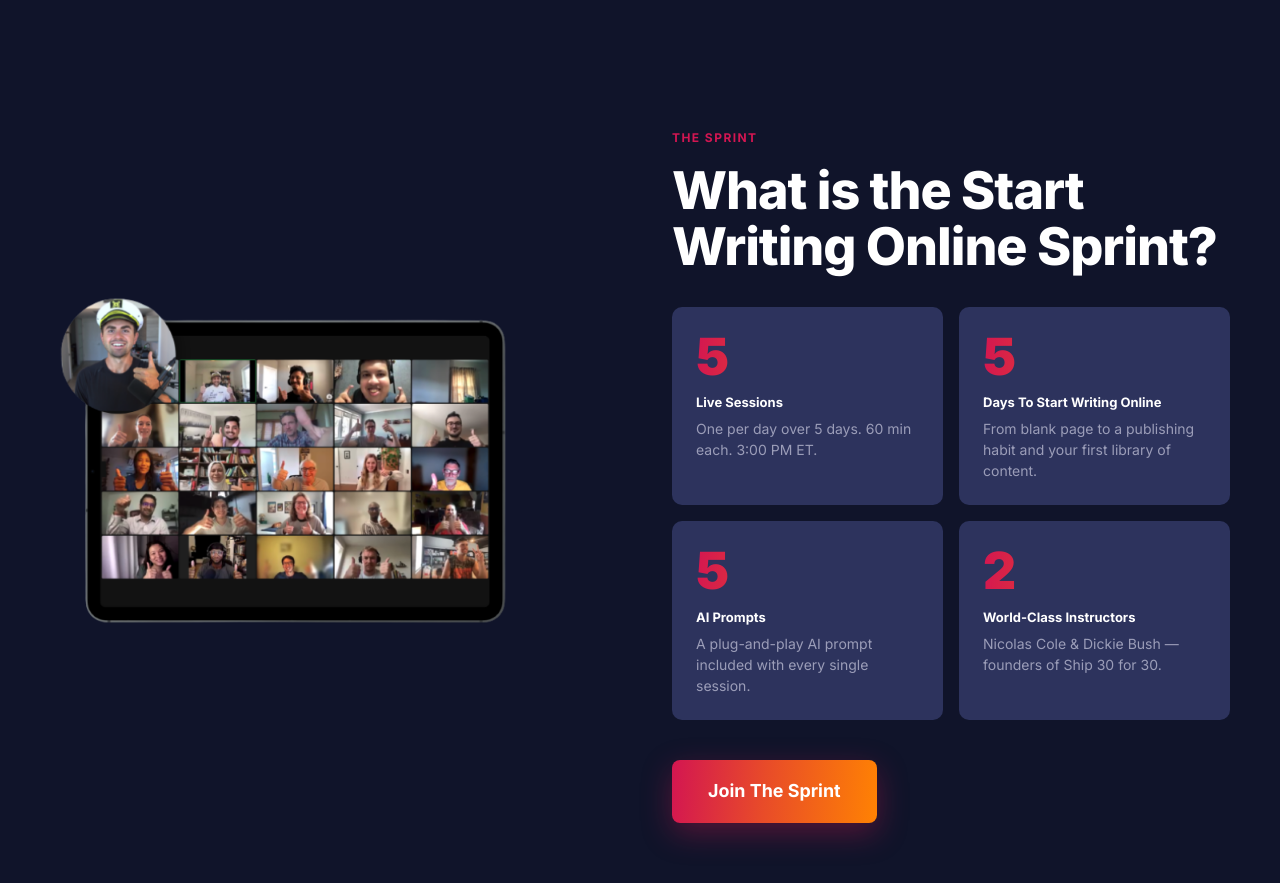
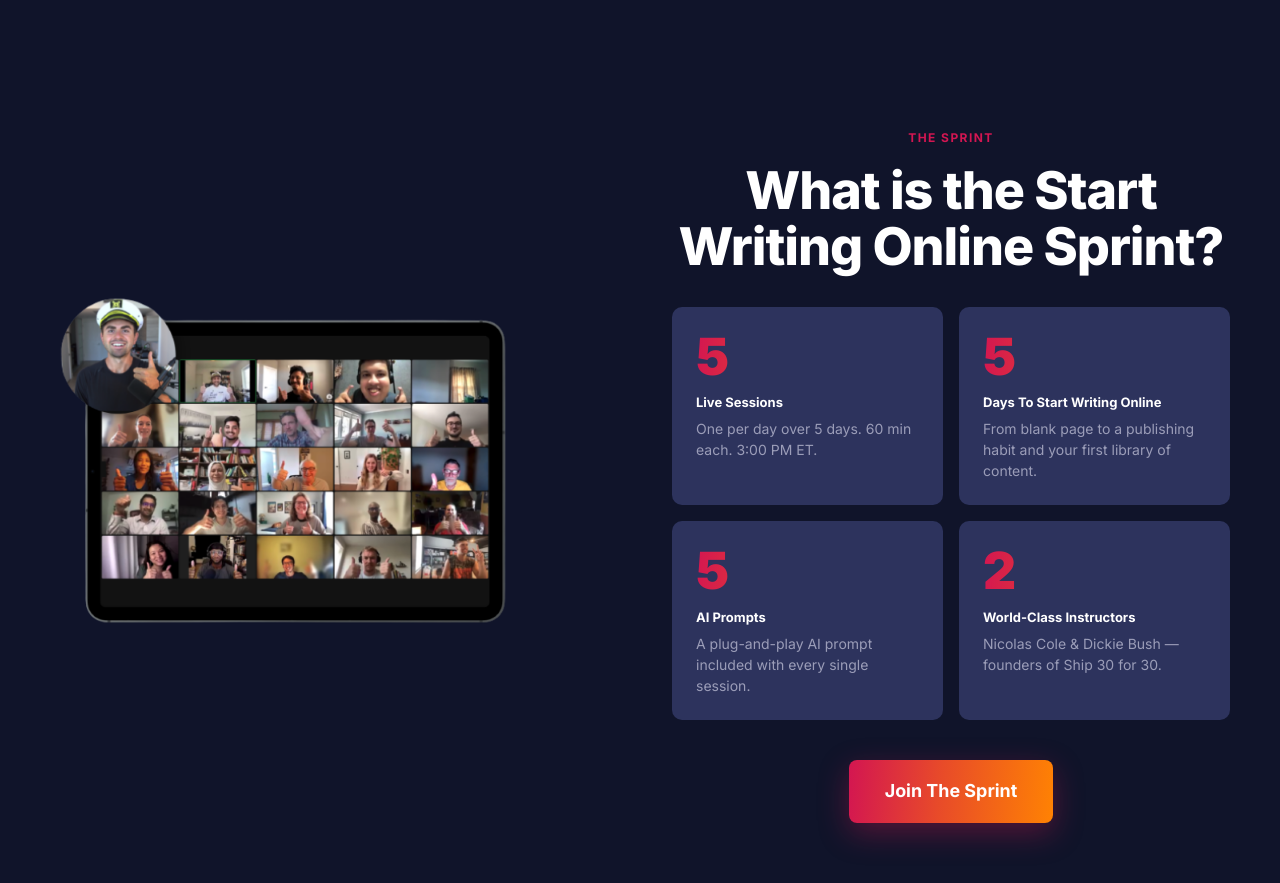
Before and after one commit to jtzack/swo-sprint, a React (Vite) app: page / in a window 1280 px wide. Shown: the part 1500-2383 px from the top of the page. Built offline with nearby package versions, Linux system fonts and the light colour scheme.

Commit message:
Stats section: center heading and CTA

```diff
--- a/src/App.tsx
+++ b/src/App.tsx
@@ -261,8 +261,8 @@ function Stats() {
         </div>
         {/* Heading + stats + CTA */}
         <div>
-          <Eyebrow className="mb-4">The sprint</Eyebrow>
-          <h2 className="font-extrabold text-white tracking-display mb-8" style={{ fontSize: 'clamp(30px, 4.6vw, 52px)', lineHeight: 1.08 }}>
+          <Eyebrow className="mb-4 text-center">The sprint</Eyebrow>
+          <h2 className="font-extrabold text-white tracking-display mb-8 text-center" style={{ fontSize: 'clamp(30px, 4.6vw, 52px)', lineHeight: 1.08 }}>
             What is the Start Writing Online Sprint?
           </h2>
           <div className="grid grid-cols-2 gap-3 md:gap-4">
@@ -274,7 +274,7 @@ function Stats() {
               </div>
             ))}
           </div>
-          <div className="mt-10">
+          <div className="mt-10 text-center">
             <CTA size="lg" track="Stats">Join The Sprint</CTA>
           </div>
         </div>
```
